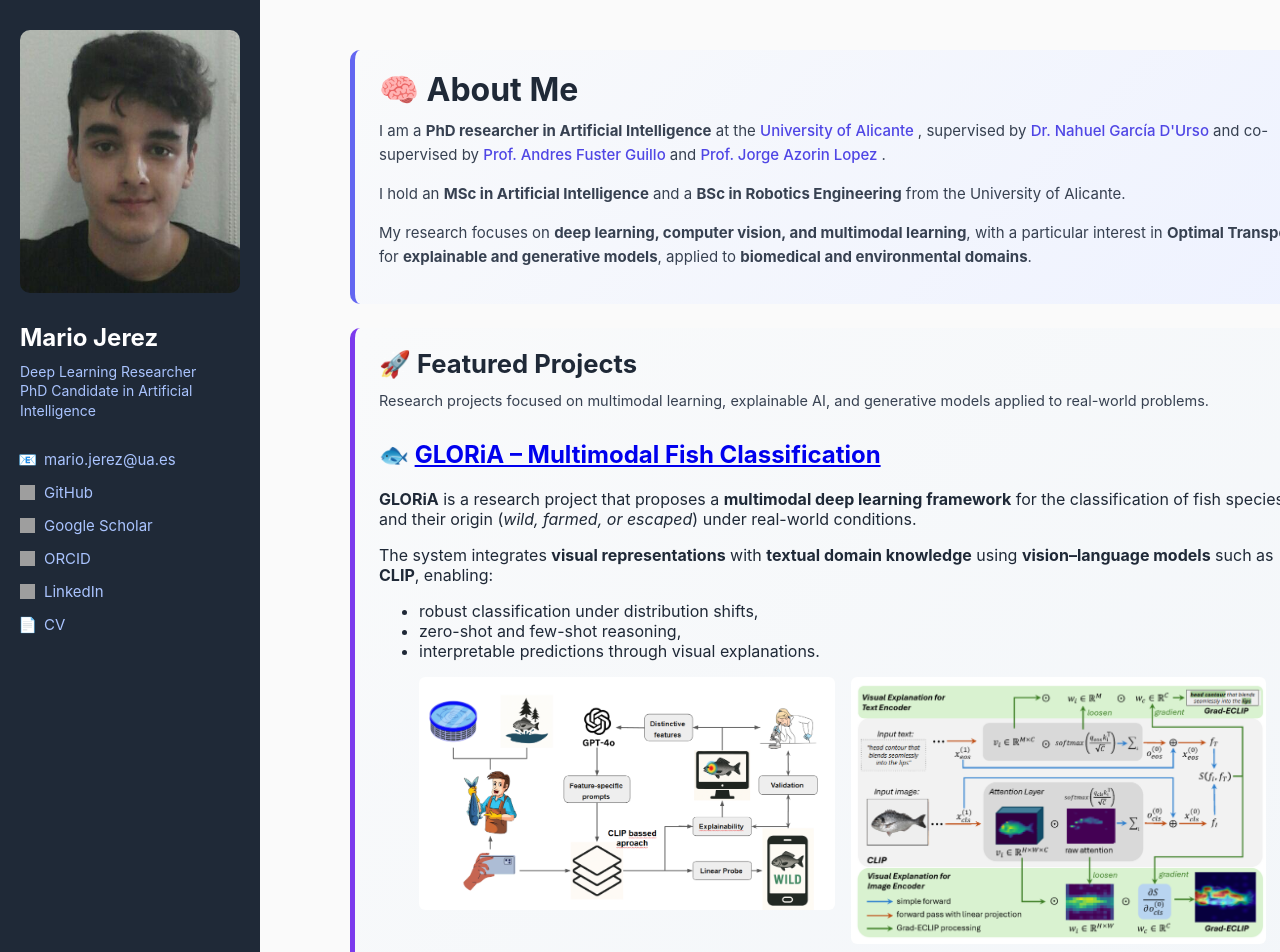
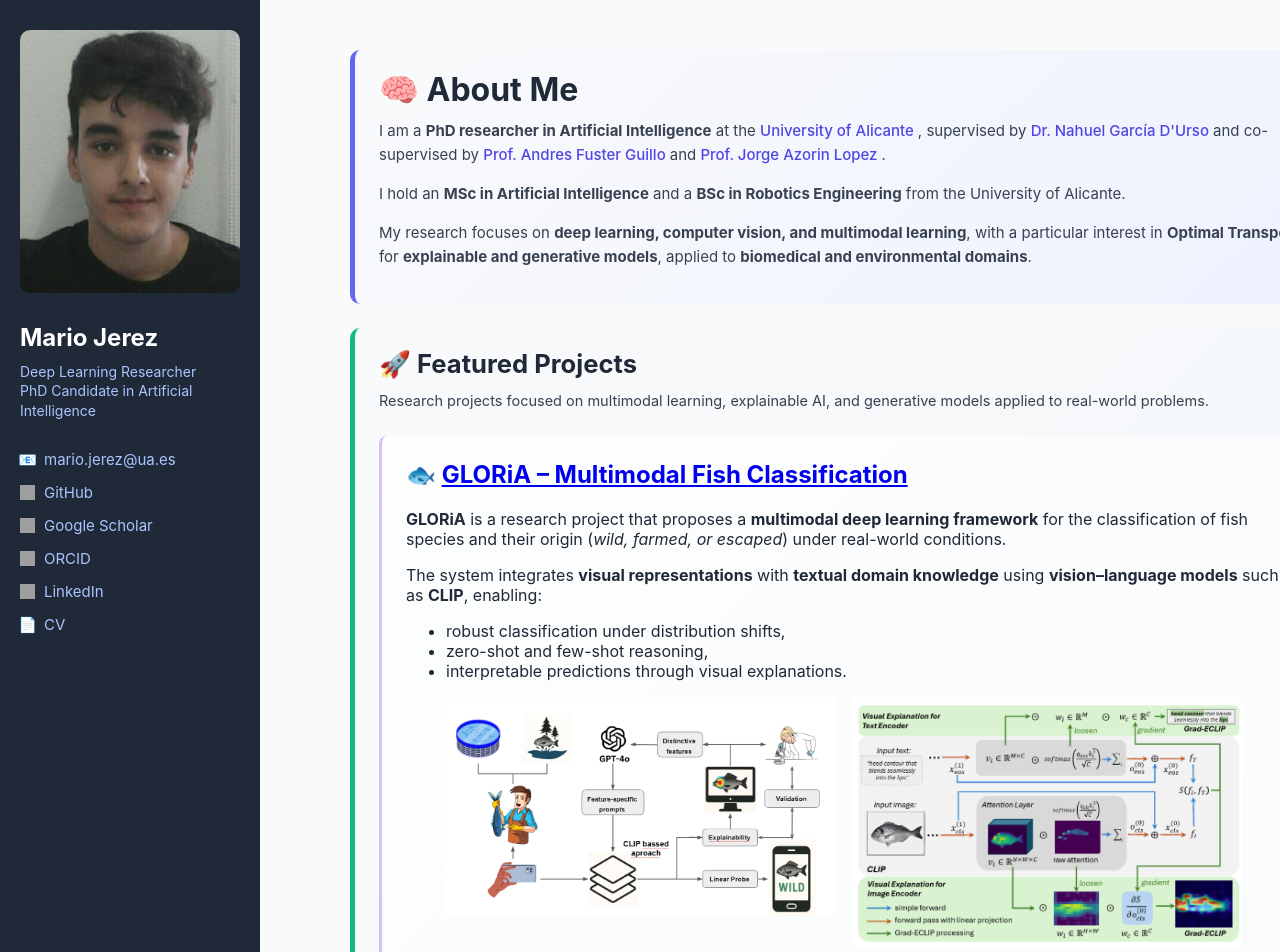
Before and after one commit to Mariojt72/Mariojt72.github.io, a Jekyll site: the page built from index.md, in a window 1280 px wide and 1400 px high. Shown: the top 952 px of the window. Built offline with Jekyll 4.4.1, drawn with Linux system fonts in a browser that asks for light colours; grey boxes are pictures that could not be loaded.

Commit message:
Update style.css

```diff
--- a/assets/css/style.css
+++ b/assets/css/style.css
@@ -227,7 +227,7 @@ figure figcaption {
 
 .section-secondary {
   background: linear-gradient(135deg, #f9fafb, #f1f5f9);
-  border-left-color: #7c3aed; /* verde suave */
+  border-left-color: #10b981; /* verde suave */
 }
 
 .section-secondary h1 {
@@ -239,13 +239,12 @@ figure figcaption {
 }
 
 .projects-container {
-  margin-top: 28px;
+  margin-top: 24px;
+  padding: 24px;
+  background: rgba(255, 255, 255, 0.6);
+  border-radius: 8px;
 }
 
-.projects-container h2 {
-  margin-top: 32px;
+.section-secondary .projects-container {
+  border-left: 3px solid rgba(124, 58, 237, 0.3);
 }
-
-.projects-container h2:first-child {
-  margin-top: 0;
-}
```
